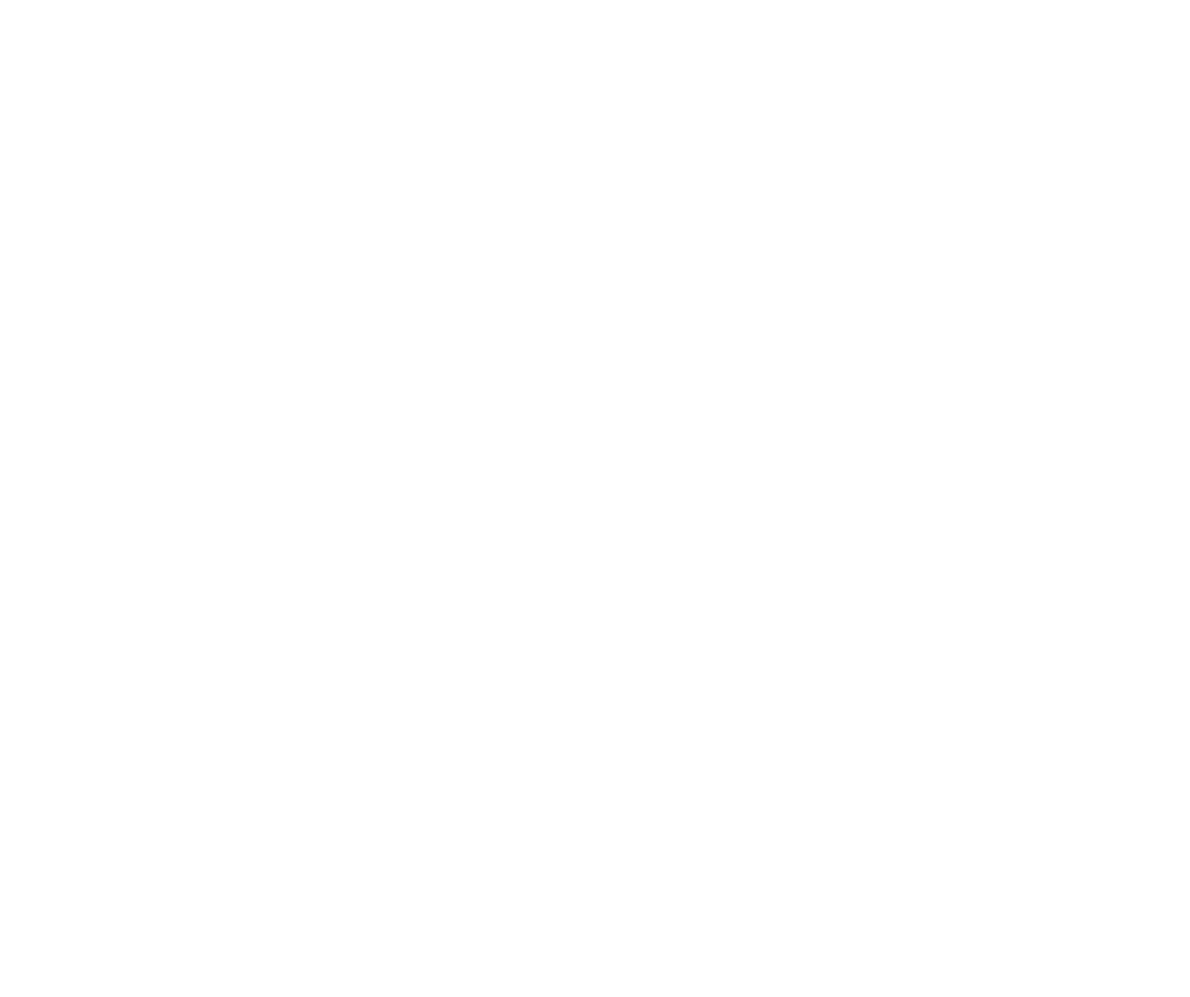
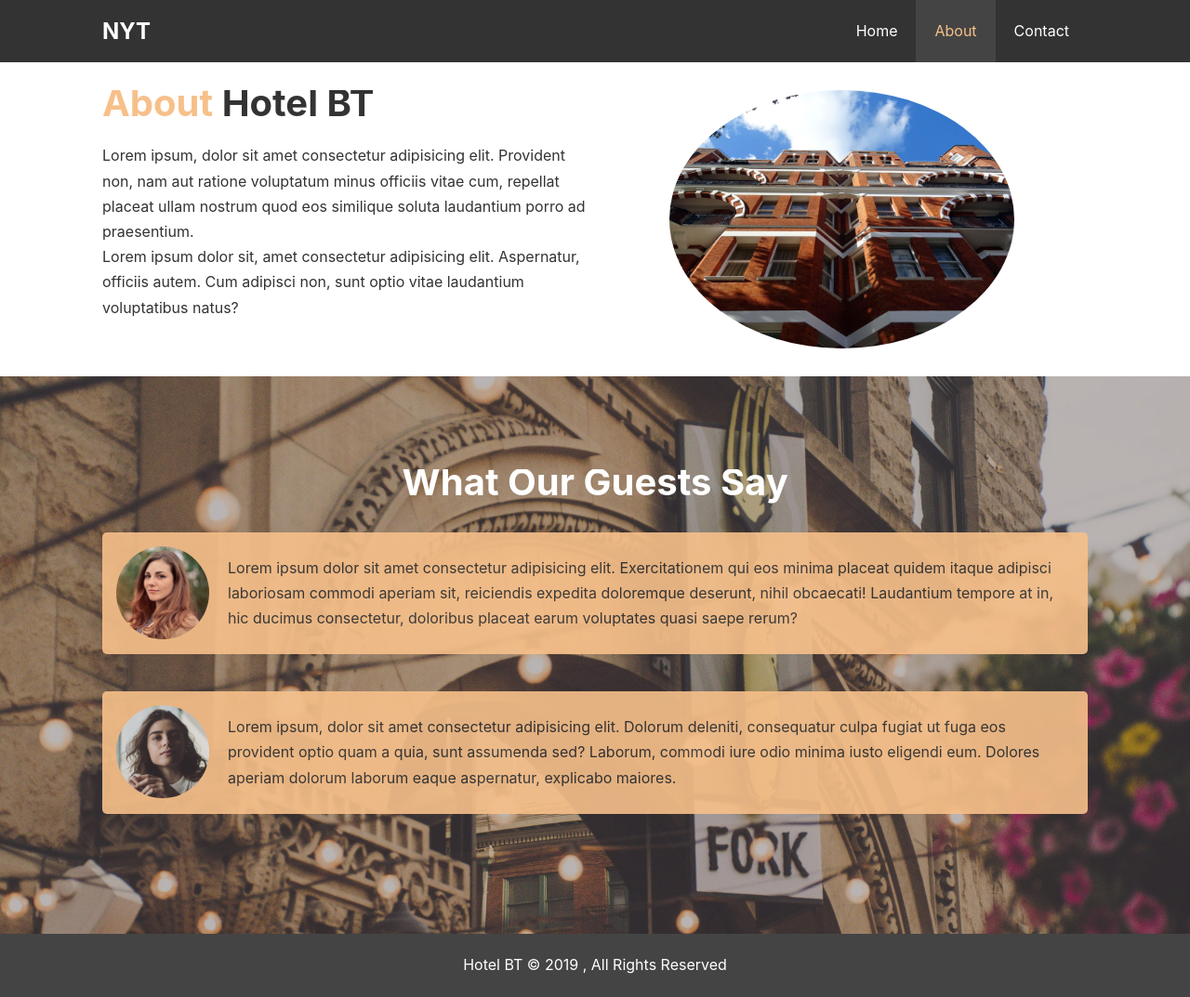
Before and after one commit to Saurabh-Thakur-07/HTML-CSS, a plain HTML site: page hotel-website/about.html in a window 1280 px wide. Shown: the whole page at 93% size. Before the commit the page ends 800 px from the top, so only its background shows below. Drawn offline with Linux system fonts and the light colour scheme.

Commit message:
added about page

```diff
--- a/hotel-website/about.html
+++ b/hotel-website/about.html
@@ -0,0 +1,54 @@
+<!DOCTYPE html>
+<html lang="en">
+<head>
+    <meta charset="UTF-8">
+    <meta http-equiv="X-UA-Compatible" content="IE=edge">
+    <meta name="viewport" content="width=device-width, initial-scale=1.0">
+    <title>Hotel NYT | New York Times Hotel</title>
+    <link rel="stylesheet" href="css/style.css">
+</head>
+<body>
+    <header>
+        <nav id="navbar">
+            <div class="container">
+                <h1><a href="index.html">NYT</a></h1>
+                <ul>
+                    <li><a href="index.html">Home</a></li>
+                    <li><a class="selected" href="about.html">About</a></li>
+                    <li><a href="contact.html">Contact</a></li>
+                </ul>
+            </div>
+        </div>
+        </nav>
+    </header>
+    <section id="about-info" class="bg-light py-3">
+        <div class="container">
+            <div class="info-left">
+                <h1 class="l-heading"><span class="text-primary"> About</span> Hotel BT</h1>
+                <p>Lorem ipsum, dolor sit amet consectetur adipisicing elit. Provident non, nam aut ratione voluptatum minus officiis vitae cum, repellat placeat ullam nostrum quod eos similique soluta laudantium porro ad praesentium.</p>
+                <p>Lorem ipsum dolor sit, amet consectetur adipisicing elit. Aspernatur, officiis autem. Cum adipisci non, sunt optio vitae laudantium voluptatibus natus?</p>
+            </div>
+            <div class="info-right">
+                <img src="./image_resources/photo-2.jpg" alt="hotel">
+            </div>
+        </div>
+    </section>
+    <div class="clr"></div>
+    <section id="testimonials">
+        <div class="container">
+            <h2 class="l-heading">What Our Guests Say</h2>
+            <div class="testimonail bg-primary">
+                <img src="./image_resources/person-1.jpg" alt="">
+                <p>Lorem ipsum dolor sit amet consectetur adipisicing elit. Exercitationem qui eos minima placeat quidem itaque adipisci laboriosam commodi aperiam sit, reiciendis expedita doloremque deserunt, nihil obcaecati! Laudantium tempore at in, hic ducimus consectetur, doloribus placeat earum voluptates quasi saepe rerum?</p>
+            </div>
+            <div class="testimonail bg-primary">
+                <img src="./image_resources/person-2.jpg" alt="">
+                <p>Lorem ipsum, dolor sit amet consectetur adipisicing elit. Dolorum deleniti, consequatur culpa fugiat ut fuga eos provident optio quam a quia, sunt assumenda sed? Laborum, commodi iure odio minima iusto eligendi eum. Dolores aperiam dolorum laborum eaque aspernatur, explicabo maiores.</p>
+            </div>
+        </div>
+    </section>
+    <footer id="main-footer">
+        <p>Hotel BT &copy; 2019 , All Rights Reserved</p>
+    </footer>
+</body>
+</html>
--- a/hotel-website/css/style.css
+++ b/hotel-website/css/style.css
@@ -90,6 +90,13 @@ a{
     color: #333;
     background-color: #f4f4f4;
 }
+.l-heading{
+    font-size: 40px;
+}
+.py-1{padding: 10px 0;}
+.py-2{padding: 20px 0;}
+.py-3{padding: 30px 0;}
+
 #showcase{
     background: url('../image_resources/showcase.jpg') no-repeat center center/cover;
     height: 600px;
@@ -137,6 +144,52 @@ a{
 .box i{
     margin-bottom: 10px;
 }
+/* About Page */
+#about-info .info-right{
+    float: right;
+    width: 50%;
+    min-height: 100%;
+}
+#about-info .info-left{
+    float: left;
+    width: 50%;
+    min-height: 100%;
+}
+#about-info .info-right img{
+    width: 70%;
+    display: block;
+    border-radius: 50%;
+    margin: auto;
+
+}
+#testimonials {
+    background: url('/hotel-website/image_resources/test-bg.jpg') no-repeat center center/cover;
+    height: 600px;
+    padding-top: 100px;
+}
+#testimonials .testimonail img{
+    height: 100px;
+    border-radius: 50%;
+    float: left;
+    margin-right: 20px;
+}
+#testimonials .testimonail{
+    padding: 15px;
+    margin-bottom: 40px;
+    min-height: 100%;
+    border-radius: 5px;
+    opacity: 0.9;
+}
+#testimonials .testimonail p{
+    padding-top: 10px;
+    padding-bottom: 10px;
+}
+#testimonials h2{
+
+    color: #fff;
+    text-align: center;
+    padding-bottom: 40px;
+}
 #main-footer{
     text-align: center;
     padding: 20px;
```
